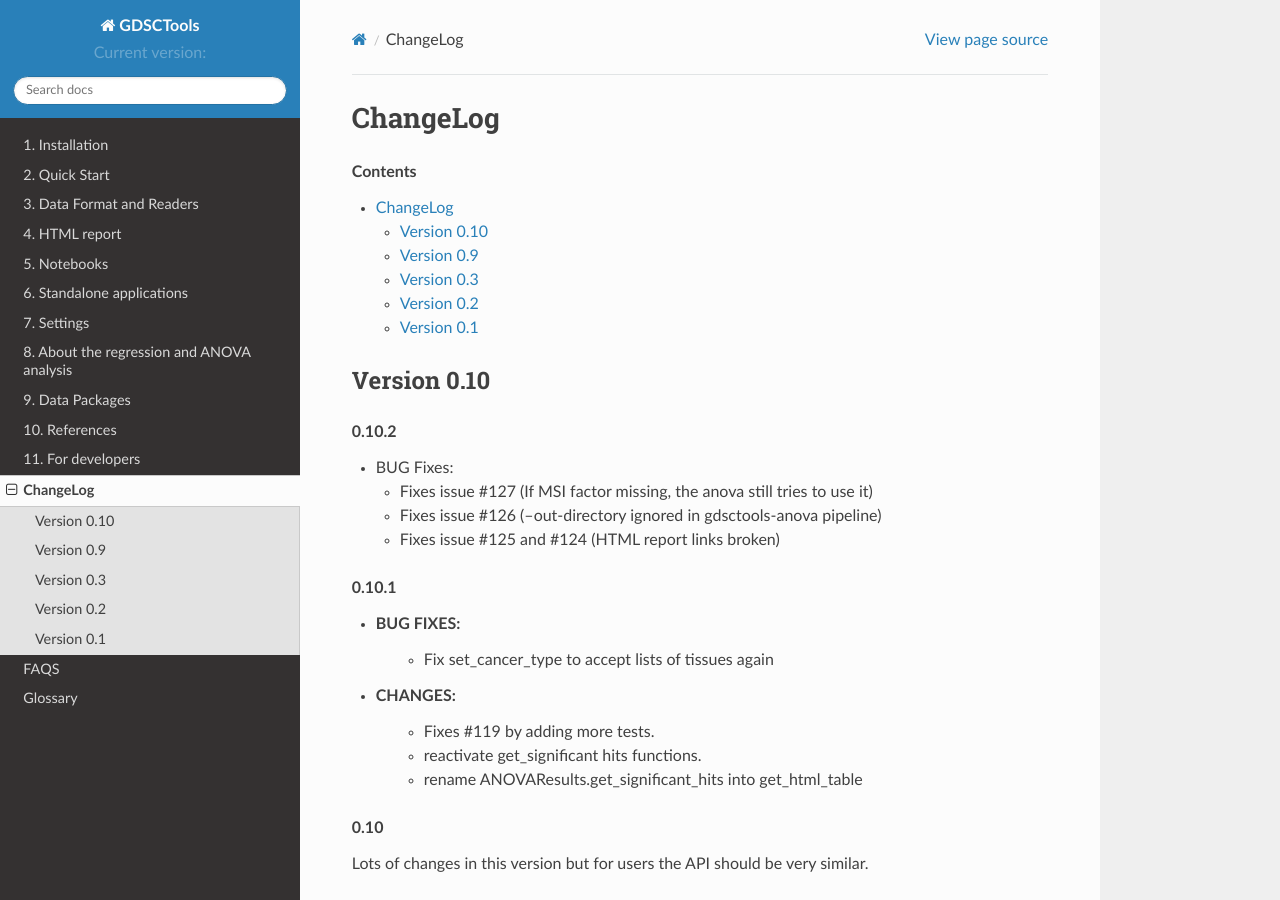
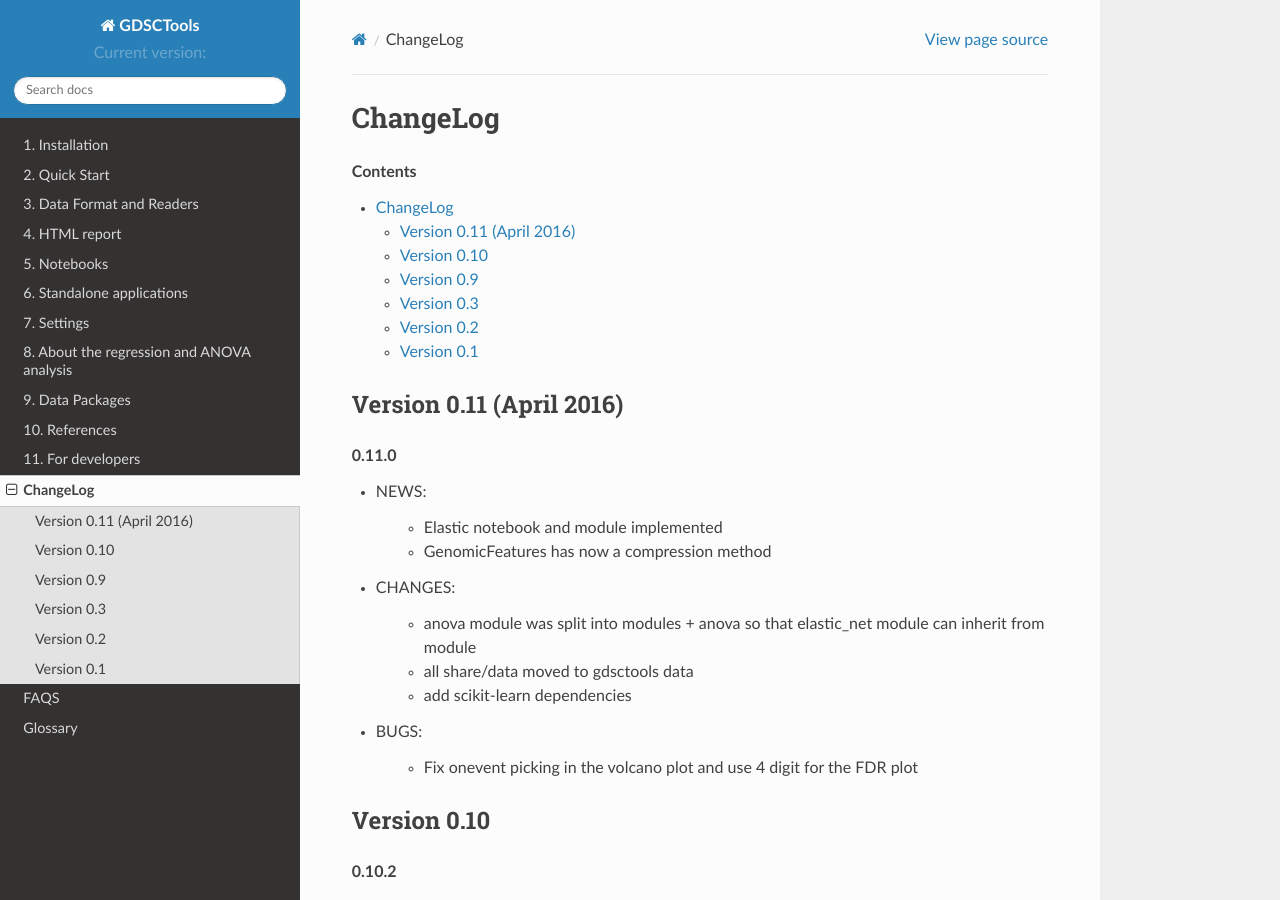
Before and after one commit to CancerRxGene/gdsctools, a Sphinx documentation site: the page built from doc/source/ChangeLog.rst, in a window 1280 px wide and 900 px high. Built offline with Sphinx 7.4.7 and the Read the Docs theme 2.0.0, drawn with Linux system fonts in a browser that asks for light colours; formulas are drawn with MathJax 3; pages that are not in the unit, such as notebooks, are missing from menus; the version number could not be read and is left out.

Commit message:
update changelog

```diff
--- a/doc/source/ChangeLog.rst
+++ b/doc/source/ChangeLog.rst
@@ -2,6 +2,29 @@ ChangeLog
 ==============
 
 .. contents::
+
+Version 0.11 (April 2016)
+----------------------------
+
+.. rubric:: 0.11.0
+
+* NEWS:
+
+    - Elastic notebook and module implemented
+    - GenomicFeatures has now a compression method
+
+* CHANGES:
+
+    - anova module was split into modules + anova so that elastic_net module can
+      inherit from module
+    - all share/data moved to gdsctools data
+    - add scikit-learn dependencies
+
+* BUGS:
+
+    - Fix onevent picking in the volcano plot and use 4 digit for the FDR plot
+
+
 
 
 Version 0.10
```
